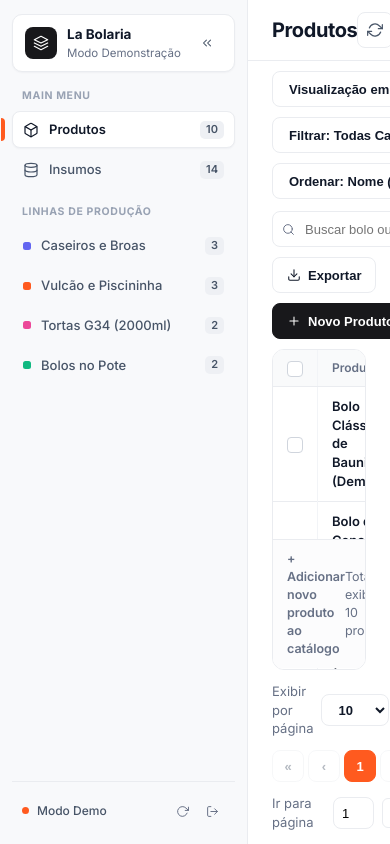
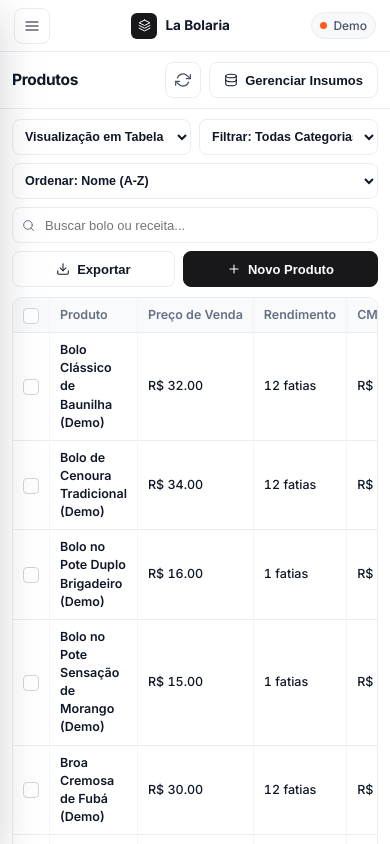
Before and after one commit to JoaoVitorCaetano/GestaoLaBolaria-Front, an Angular app: page /login in a window 390 px wide. Both pictures are taken after a click on the button "Entrar como Visitante (Modo Demo)". Shown: the top 844 px of the page. Built offline with nearby package versions, Linux system fonts and the light colour scheme.

Commit message:
style(responsive): adapta layout, menu gaveta e tabelas para celular e tablet

```diff
--- a/src/app/app.css
+++ b/src/app/app.css
@@ -249,6 +249,21 @@
   background: var(--bg-surface);
 }
 
+/* ==================== MOBILE / TABLET DRAWER & HEADER ==================== */
+.mobile-nav-bar {
+  display: none;
+}
+
+.mobile-only {
+  display: none;
+}
+
+.company-logo.sm {
+  width: 26px;
+  height: 26px;
+  border-radius: 6px;
+}
+
 /* ==================== SIDEBAR FOOTER (MINIMALIST) ==================== */
 .sidebar-footer {
   margin-top: auto;
@@ -318,3 +333,94 @@
   background: #eff1f5;
   color: var(--text-primary);
 }
+
+@media (max-width: 900px) {
+  .mobile-nav-bar {
+    display: flex;
+    align-items: center;
+    justify-content: space-between;
+    height: 52px;
+    padding: 0 14px;
+    background: #ffffff;
+    border-bottom: 1px solid var(--border-color);
+    position: sticky;
+    top: 0;
+    z-index: 120;
+  }
+
+  .mobile-menu-btn {
+    width: 36px;
+    height: 36px;
+    border-radius: 8px;
+    border: 1px solid var(--border-color);
+    background: #ffffff;
+    color: var(--text-primary);
+    display: inline-flex;
+    align-items: center;
+    justify-content: center;
+    cursor: pointer;
+  }
+
+  .mobile-brand {
+    display: flex;
+    align-items: center;
+    gap: 8px;
+  }
+
+  .mobile-mode-indicator {
+    display: inline-flex;
+    align-items: center;
+    gap: 6px;
+    padding: 4px 8px;
+    border-radius: 999px;
+    background: #f8f9fb;
+    border: 1px solid var(--border-color);
+  }
+
+  .mobile-drawer-backdrop {
+    position: fixed;
+    inset: 0;
+    background: rgba(16, 24, 40, 0.45);
+    backdrop-filter: blur(2px);
+    z-index: 140;
+  }
+
+  .shell-layout,
+  .shell-layout.collapsed {
+    display: block;
+    height: auto;
+    min-height: calc(100dvh - 52px);
+    overflow: visible;
+  }
+
+  .sidebar {
+    position: fixed;
+    top: 0;
+    left: 0;
+    bottom: 0;
+    width: 268px;
+    height: 100dvh;
+    z-index: 150;
+    transform: translateX(-100%);
+    transition: transform 0.22s ease;
+    box-shadow: 0 16px 40px rgba(16, 24, 40, 0.18);
+  }
+
+  .shell-layout.mobile-open .sidebar {
+    transform: translateX(0);
+  }
+
+  .desktop-only {
+    display: none;
+  }
+
+  .mobile-only {
+    display: inline-flex;
+  }
+
+  .workspace-main {
+    height: auto;
+    min-height: calc(100dvh - 52px);
+    overflow: visible;
+  }
+}
--- a/src/app/app.html
+++ b/src/app/app.html
@@ -1,7 +1,47 @@
 @if (!auth.autenticado()) {
   <router-outlet></router-outlet>
 } @else {
-  <div class="shell-layout" [class.collapsed]="sidebarCollapsed()">
+  <!-- MOBILE / TABLET HEADER BAR (VISIBLE <= 900px) -->
+  <header class="mobile-nav-bar">
+    <button
+      type="button"
+      class="mobile-menu-btn"
+      (click)="toggleMobileMenu()"
+      aria-label="Abrir menu"
+    >
+      <svg class="svg-icon" viewBox="0 0 24 24">
+        <line x1="3" y1="6" x2="21" y2="6" />
+        <line x1="3" y1="12" x2="21" y2="12" />
+        <line x1="3" y1="18" x2="21" y2="18" />
+      </svg>
+    </button>
+
+    <div class="mobile-brand">
+      <div class="company-logo sm">
+        <svg class="svg-icon xs" viewBox="0 0 24 24">
+          <path d="M12 2L2 7l10 5 10-5-10-5z" />
+          <path d="M2 17l10 5 10-5" />
+          <path d="M2 12l10 5 10-5" />
+        </svg>
+      </div>
+      <span class="company-name">La Bolaria</span>
+    </div>
+
+    <div class="mobile-mode-indicator">
+      <span class="status-dot" [class.demo]="auth.isDemo()" [class.real]="auth.isReal()"></span>
+      <span class="mode-label">{{ auth.isDemo() ? 'Demo' : 'Prod' }}</span>
+    </div>
+  </header>
+
+  @if (mobileMenuOpen()) {
+    <div class="mobile-drawer-backdrop" (click)="closeMobileMenu()"></div>
+  }
+
+  <div
+    class="shell-layout"
+    [class.collapsed]="sidebarCollapsed()"
+    [class.mobile-open]="mobileMenuOpen()"
+  >
     <!-- LEFT SIDEBAR -->
     <aside class="sidebar">
       <!-- Company Card -->
@@ -23,7 +63,7 @@
         }
         <button
           type="button"
-          class="collapse-btn"
+          class="collapse-btn desktop-only"
           (click)="toggleSidebar()"
           [title]="sidebarCollapsed() ? 'Expandir menu lateral' : 'Recolher menu lateral'"
         >
@@ -35,6 +75,17 @@
               <polyline points="11 17 6 12 11 7" />
               <polyline points="18 17 13 12 18 7" />
             }
+          </svg>
+        </button>
+        <button
+          type="button"
+          class="collapse-btn mobile-only"
+          (click)="closeMobileMenu()"
+          title="Fechar menu"
+        >
+          <svg class="svg-icon sm" viewBox="0 0 24 24">
+            <line x1="18" y1="6" x2="6" y2="18" />
+            <line x1="6" y1="6" x2="18" y2="18" />
           </svg>
         </button>
       </div>
@@ -50,6 +101,7 @@
             routerLinkActive="active"
             class="nav-item"
             title="Catálogo de Produtos"
+            (click)="closeMobileMenu()"
           >
             <svg class="svg-icon" viewBox="0 0 24 24">
               <path d="M21 16V8a2 2 0 0 0-1-1.73l-7-4a2 2 0 0 0-2 0l-7 4A2 2 0 0 0 3 8v8a2 2 0 0 0 1 1.73l7 4a2 2 0 0 0 2 0l7-4A2 2 0 0 0 21 16z" />
@@ -67,6 +119,7 @@
             routerLinkActive="active"
             class="nav-item"
             title="Estoque de Insumos"
+            (click)="closeMobileMenu()"
           >
             <svg class="svg-icon" viewBox="0 0 24 24">
               <ellipse cx="12" cy="5" rx="9" ry="3" />
@@ -86,22 +139,42 @@
         <div class="nav-section">
           <div class="nav-section-title">LINHAS DE PRODUÇÃO</div>
           <div class="workspace-list">
-            <a routerLink="/produtos" [queryParams]="{ cat: 'CASEIRO_TRADICIONAL' }" class="ws-item">
+            <a
+              routerLink="/produtos"
+              [queryParams]="{ cat: 'CASEIRO_TRADICIONAL' }"
+              class="ws-item"
+              (click)="closeMobileMenu()"
+            >
               <span class="ws-dot purple"></span>
               <span class="ws-name">Caseiros e Broas</span>
               <span class="nav-pill">{{ auth.isDemo() ? '3' : '35' }}</span>
             </a>
-            <a routerLink="/produtos" [queryParams]="{ cat: 'VULCAO' }" class="ws-item">
+            <a
+              routerLink="/produtos"
+              [queryParams]="{ cat: 'VULCAO' }"
+              class="ws-item"
+              (click)="closeMobileMenu()"
+            >
               <span class="ws-dot orange"></span>
               <span class="ws-name">Vulcão e Piscininha</span>
               <span class="nav-pill">{{ auth.isDemo() ? '3' : '31' }}</span>
             </a>
-            <a routerLink="/produtos" [queryParams]="{ cat: 'RECHEADO_FESTA' }" class="ws-item">
+            <a
+              routerLink="/produtos"
+              [queryParams]="{ cat: 'RECHEADO_FESTA' }"
+              class="ws-item"
+              (click)="closeMobileMenu()"
+            >
               <span class="ws-dot pink"></span>
               <span class="ws-name">Tortas G34 (2000ml)</span>
               <span class="nav-pill">{{ auth.isDemo() ? '2' : '6' }}</span>
             </a>
-            <a routerLink="/produtos" [queryParams]="{ cat: 'POTE' }" class="ws-item">
+            <a
+              routerLink="/produtos"
+              [queryParams]="{ cat: 'POTE' }"
+              class="ws-item"
+              (click)="closeMobileMenu()"
+            >
               <span class="ws-dot green"></span>
               <span class="ws-name">Bolos no Pote</span>
               <span class="nav-pill">{{ auth.isDemo() ? '2' : '16' }}</span>
--- a/src/app/app.ts
+++ b/src/app/app.ts
@@ -12,8 +12,17 @@ import { AuthService } from './services/auth.service';
 export class App {
   readonly auth = inject(AuthService);
   sidebarCollapsed = signal(false);
+  mobileMenuOpen = signal(false);
 
   toggleSidebar(): void {
     this.sidebarCollapsed.update((v) => !v);
   }
+
+  toggleMobileMenu(): void {
+    this.mobileMenuOpen.update((v) => !v);
+  }
+
+  closeMobileMenu(): void {
+    this.mobileMenuOpen.set(false);
+  }
 }
--- a/src/app/pages/login/login.component.ts
+++ b/src/app/pages/login/login.component.ts
@@ -179,8 +179,34 @@ import { AuthService } from '../../services/auth.service';
       }
 
       @media (max-width: 768px) {
+        .login-backdrop {
+          padding: 14px;
+          align-items: flex-start;
+        }
+
+        .login-container {
+          gap: 14px;
+        }
+
+        .login-header {
+          padding: 16px;
+        }
+
+        .brand-title {
+          font-size: 15.5px;
+        }
+
+        .brand-subtitle {
+          font-size: 12px;
+        }
+
         .access-grid {
           grid-template-columns: 1fr;
+          gap: 14px;
+        }
+
+        .access-card {
+          padding: 18px;
         }
       }
 
--- a/src/styles.css
+++ b/src/styles.css
@@ -799,11 +799,177 @@ body {
   box-shadow: 0 4px 14px rgba(16, 24, 40, 0.06);
 }
 
-@media (max-width: 960px) {
+@media (max-width: 1024px) {
+  .saas-page {
+    height: auto;
+    min-height: calc(100dvh - 52px);
+    overflow: visible;
+    padding-bottom: 24px;
+  }
+
+  .topbar {
+    padding: 12px 16px;
+    flex-wrap: wrap;
+    gap: 10px;
+  }
+
+  .topbar-left,
+  .topbar-right {
+    flex-wrap: wrap;
+    gap: 8px;
+  }
+
+  .topbar-title {
+    font-size: 17px;
+  }
+
+  .toolbar {
+    padding: 10px 16px;
+  }
+
   .stats-strip {
+    margin: 0 16px 12px;
     grid-template-columns: repeat(2, 1fr);
   }
+
+  .stat-cell:nth-child(2) {
+    border-right: none;
+  }
+
+  .stat-cell:nth-child(1),
+  .stat-cell:nth-child(2) {
+    border-bottom: 1px solid var(--border-color);
+  }
+
+  .table-wrapper {
+    margin: 0 16px;
+    max-height: none;
+    overflow-x: auto;
+    -webkit-overflow-scrolling: touch;
+  }
+
+  .cards-grid-view {
+    margin: 0 16px;
+    overflow-y: visible;
+  }
+
+  .toast-banner {
+    margin: 10px 16px 0;
+  }
+
+  .pagination-bar {
+    padding: 12px 16px;
+    justify-content: center;
+  }
+
   .floating-action-bar {
     left: 50%;
+    bottom: 16px;
+    max-width: calc(100vw - 24px);
+    flex-wrap: wrap;
+    justify-content: center;
   }
 }
+
+@media (max-width: 640px) {
+  .topbar {
+    padding: 10px 12px;
+  }
+
+  .topbar-title {
+    font-size: 15.5px;
+  }
+
+  .toolbar {
+    padding: 10px 12px;
+    gap: 8px;
+  }
+
+  .toolbar-left,
+  .toolbar-right {
+    width: 100%;
+    gap: 8px;
+  }
+
+  .toolbar-left .select-pill {
+    flex: 1 1 calc(50% - 4px);
+    min-width: 130px;
+    font-size: 12.5px;
+    padding: 0 8px;
+  }
+
+  .toolbar-right .search-inline {
+    flex: 1 1 100%;
+  }
+
+  .toolbar-right .search-inline input {
+    width: 100%;
+  }
+
+  .toolbar-right .btn {
+    flex: 1 1 auto;
+  }
+
+  .stats-strip {
+    margin: 0 12px 12px;
+    grid-template-columns: 1fr 1fr;
+  }
+
+  .stat-cell {
+    padding: 10px 12px;
+  }
+
+  .stat-value {
+    font-size: 17px;
+  }
+
+  .stat-footer {
+    flex-wrap: wrap;
+    gap: 4px;
+  }
+
+  .table-wrapper {
+    margin: 0 12px;
+    border-radius: 10px;
+  }
+
+  .ux-table thead th,
+  .ux-table td {
+    padding: 8px 10px;
+    font-size: 12.5px;
+  }
+
+  .table-bottom-strip {
+    flex-direction: column;
+    align-items: flex-start;
+    gap: 6px;
+  }
+
+  .cards-grid-view {
+    margin: 0 12px;
+    grid-template-columns: 1fr;
+  }
+
+  .pagination-bar {
+    padding: 12px;
+    flex-direction: column;
+    align-items: stretch;
+    gap: 10px;
+  }
+
+  .pagination-left,
+  .pagination-pages,
+  .pagination-right {
+    justify-content: center;
+  }
+
+  .form-row-2 {
+    grid-template-columns: 1fr;
+  }
+
+  .modal-header,
+  .modal-body,
+  .modal-footer {
+    padding: 14px 16px;
+  }
+}
```
